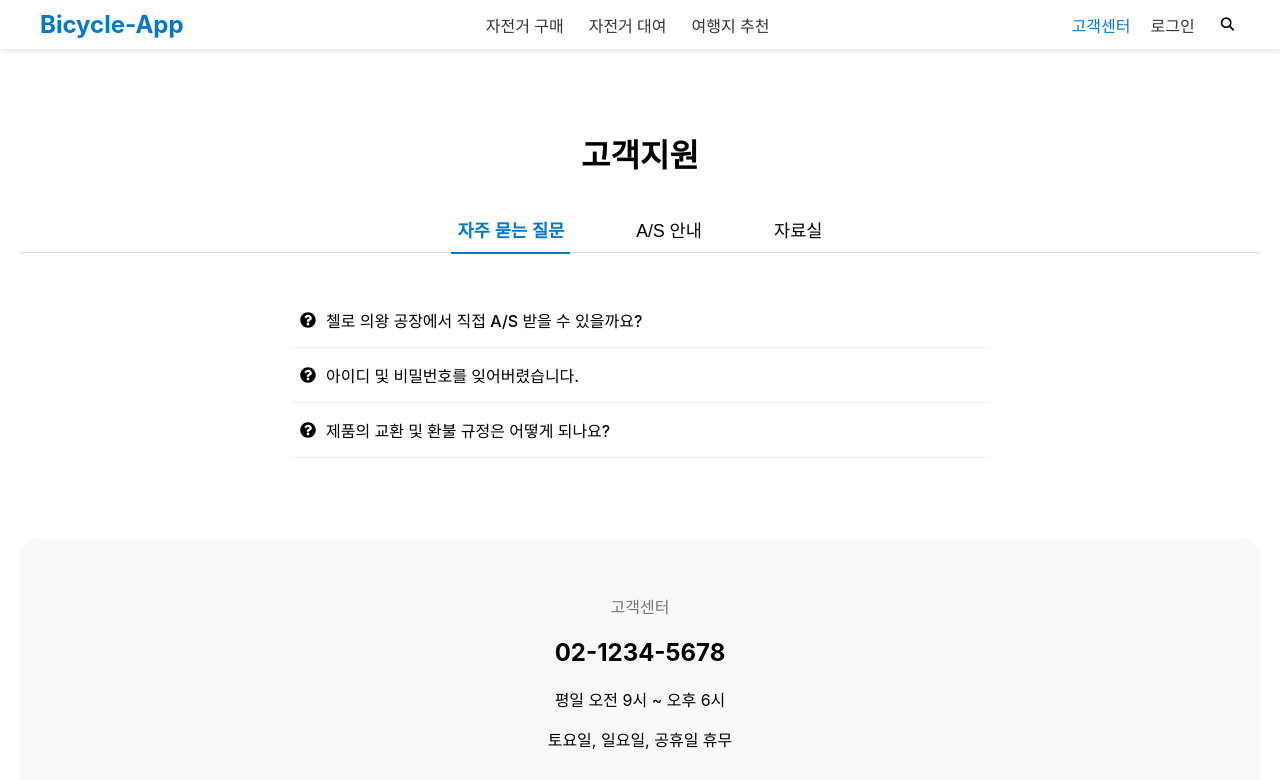
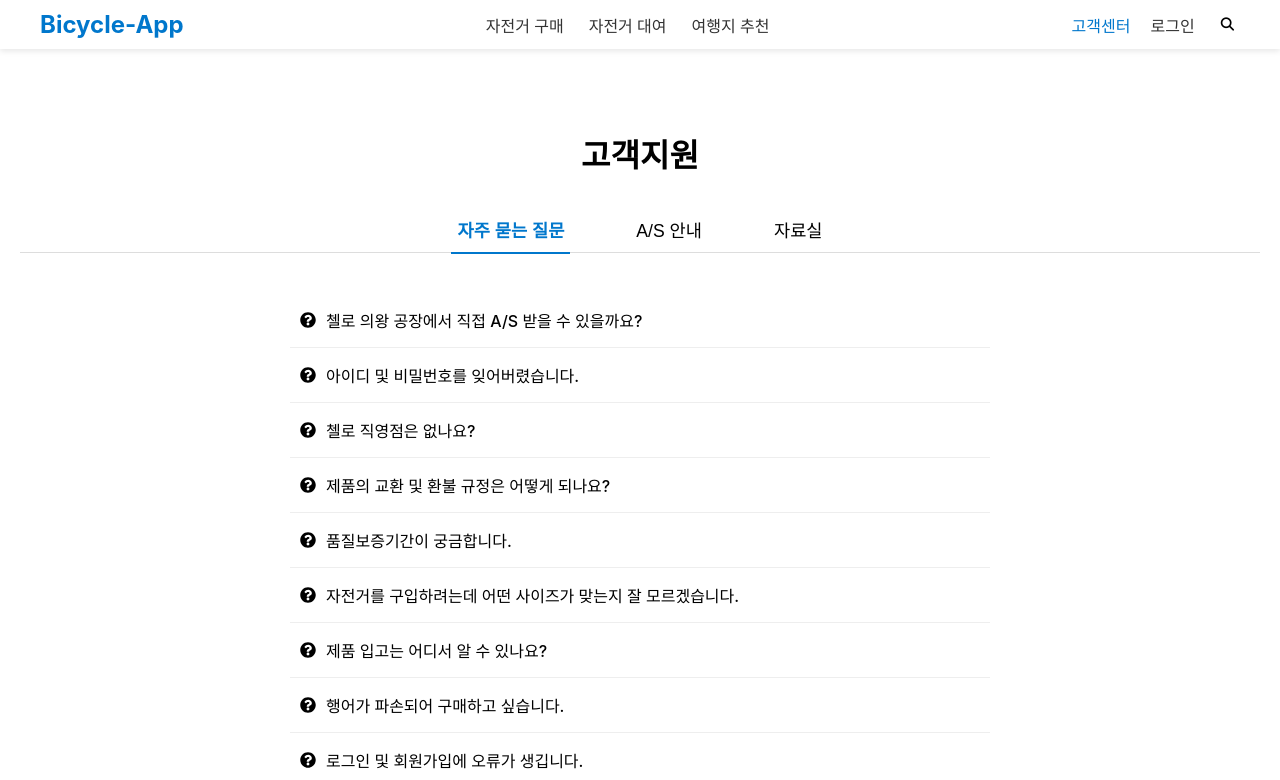
Before and after one commit to kangkijong/bicycle-app, a React (Create React App) app: page /support in a window 1280 px wide. Shown: the top 780 px of the page. Built offline with nearby package versions, Linux system fonts and the light colour scheme.

Commit message:
2025-10-14 commit

```diff
--- /dev/null
+++ b/public/data/qna.json
@@ -0,0 +1,47 @@
+[
+  {
+    "qid": "1",
+    "q": "첼로 의왕 공장에서 직접 A/S 받을 수 있을까요?",
+    "a": "첼로 자전거 A/S는 제품을 구매하신 대리점에 방문하셔서 접수하셔야 합니다.\n하지만 부득이한 경우 의왕공장 A/S 방문 희망 시, '02-2671-3000' 으로 문자 또는 전화를 통해 사전 예약 A/S접수 가능합니다.\n\n[STEP. 1]\n의왕공장 A/S 방문 전 02-2671-3000으로 문자 또는 전화로 사전 예약 A/S 접수\n\n* 문자 제목 : <의왕공장 방문AS접수 사전예약>\n* 문자 내용 : 1. 차종명, 2. 연식(KC스티커 사진), 3. 고장내용, 4. 판매/구매일자, 5. 판매/구매 영수증 사진, 6. 완성차 사진, 7. 고장 사진\n\n[STEP. 2]\n고객지원팀에서 A/S 받을 수 있는 방문 날짜 회신 (조율가능)\n\n[STEP. 3]\n회신된 예약 일자에 의왕공장 방문하여 당일 AS처리\n주소 : 경기도 의왕시 오전동 150-10 (고래들길 57) 삼천리자전거 의왕공장 3층\n\n* 보내주신 문자는 고객지원팀에서 작업 난이도 확인 후, 의왕공장에 방문 AS받으실 수 있는 예약 날자를 문자로 회신드립니다.\n* A/S예약 일자는 조율이 가능합니다.\n* 문자(전화) 예약없이 의왕 공장 방문 시, 영업일 기준 3~4일 소요 (우선순위에 따라 처리기간이 5일 이상 지연될 수 있습니다.)"
+  },
+  {
+    "qid": "2",
+    "q": "아이디 및 비밀번호를 잊어버렸습니다.",
+    "a": "홈페이지 로그인 페이지에서 이메일 변경 및 비밀번호 변경을 해주시기 바랍니다.\n\n이후에도 아이디/비밀번호를 찾지 못하신 경우 고객센터(02-2671-3000)로 문의하여 주시기 바랍니다."
+  },
+  {
+    "qid": "3",
+    "q": "첼로 직영점은 없나요?",
+    "a": "첼로자전거는 소비자에게 직접 판매를 진행하고 있지 않습니다.\n\n하지만, 좀 더 많은 제품과 우수한 정비서비스를 제공하는 '첼로 프리미엄 스토어'를 운영하고 있습니다.\n\n첼로 홈페이지 대리점 찾기를 통해 확인 가능합니다."
+  },
+  {
+    "qid": "4",
+    "q": "제품의 교환 및 환불 규정은 어떻게 되나요?",
+    "a": "제품의 교환 및 환불 신청은 구입처(구입 대리점, 인터넷 판매처 등)를 통해 진행됩니다.\n\n판매처 별로 규정이 상이하기 때문에 먼저 구입처를 통한 문의 부탁드립니다.\n\n부득이한 경우 첼로자전거 홈페이지 고객지원 - 1:1문의 및 02-2671-3000 번호로 전화를 통해 A/S 접수 신청을 남겨주시면, 별도의 안내를 통해 진행됩니다."
+  },
+  {
+    "qid": "5",
+    "q": "품질보증기간이 궁금합니다.",
+    "a": "* 첼로 자전거의 경우\n\n1. 무상 AS\n\n1) 제품 보증기간\n- 제품 보증서 확인\n- 제품 보증서가 없을 시, 생산 일자 기준\n\n2. 유상 AS\n\n1) 보증기간이 경과된 제품의 고장\n2) 보증기간 중\n- 사용자의 취급 부주의로 발생된 고장\n- 소비자에게 인계 후 수송, 이동으로 인하여 발생된 고장\n- 당사 및 당사 대리점 이외의 수리점에서 제품의 내용을 임의로 변경, 손상시켰을 때\n- 화재, 수해, 천재지변으로 인한 고장\n- 제품 보증서가 없는 경우\n\n3. 보수용품 보유기간\n- 3년\n\n4. 보증기간\n- (부품): 구입으로부터 만 6개월\n- (차체): 구입으로부터 만 1년\n\n5. 제조사(수입자)\n- 주소: 경기도 의왕시 고래들길 57\n- 성명: 삼천리자전거(주)\n- 전화번호: 02-2671-3000\n\n* 자전거를 임의로 변경 시 발생한 손상은 당사에서 책임지지 않습니다.\n* GT, 무츠, 다혼, 치넬리 브랜드는 우측 메뉴 자료실에 워런티 규정을 참고하시기 바랍니다."
+  },
+  {
+    "qid": "6",
+    "q": "자전거를 구입하려는데 어떤 사이즈가 맞는지 잘 모르겠습니다.",
+    "a": "편안한 라이딩을 위해서는 라이더의 신장에 맞는 적절한 사이즈의 자전거 선택이 중요합니다.\n\n권장 사이즈는 제품마다 상이하며, 첼로자전거 홈페이지의 각 제품 상세페이지를 통해 사이즈별 권장 신장의 확인이 가능합니다.\n\n같은 신장이라도 신체 조건에 따라 권장하는 사이즈가 달라질 수 있으니, 반드시 가까운 대리점을 방문하셔서 제품 확인과 함께 전문가와의 상담을 통해 몸에 꼭 맞는 제품을 찾으시길 추천드립니다."
+  },
+  {
+    "qid": "7",
+    "q": "제품 입고는 어디서 알 수 있나요?",
+    "a": "당사 제품은 대리점 및 온라인 업체들을 통해 판매하고 있사오니 재고 문의는 가까운 첼로 취급점에 문의하시기 바랍니다."
+  },
+  {
+    "qid": "8",
+    "q": "행어가 파손되어 구매하고 싶습니다.",
+    "a": "첼로 사이트는 기본적으로 제품 및 부품을 소비자에게 직접 판매하고 있지 않습니다.\n\n자전거 구매처 또는 주변 첼로 대리점에서 구매 요청하시기 바랍니다."
+  },
+  {
+    "qid": "9",
+    "q": "로그인 및 회원가입에 오류가 생깁니다.",
+    "a": "신규 첼로 홈페이지가 오픈되면서 새로운 보안정책으로 기존에 가입되어있던 모든 회원분들은 비밀번호를 수정 해주셔야 합니다.\n또한 장기 휴면 아이디 또는 초기 회원가입 시 전화번호 등 부정확한 정보를 입력하셨을 경우, 회원정보가 이관되지 않아 새로 회원가입을 진행해야 합니다.\n이전에 사용하시던 아이디가 접속이 되지 않으면 새로 회원가입을 진행해주시기 바랍니다.\n\n* 이전에 사용하시던 아이디가 접속이 되지 않는 분 중 정품등록을 하신 분이 계시다면, 회원 가입 후 1:1 게시판에 기존에 사용하시던 아이디 또는 성함 등을 함께 남겨주시면 등록 처리를 도와드립니다."
+  }
+]
--- a/src/pages/Support.jsx
+++ b/src/pages/Support.jsx
@@ -1,4 +1,4 @@
-import { useState } from "react";
+import React, { useEffect, useState } from "react";
 import { FaQuestionCircle } from "react-icons/fa";
 import "../styles/support.css";
 
@@ -47,7 +47,6 @@ export function Support() {
         <p>토요일, 일요일, 공휴일 휴무</p>
         <div className="support-buttons">
           <button onClick={() => setShowChatbot(true)}>1:1 문의하기</button>
-          {/* <button>자전거 정품 등록</button> */}
         </div>
       </div>
 
@@ -77,27 +76,32 @@ export function Support() {
   );
 }
 
-// ✅ FAQ 섹션
+// ✅ FAQ 섹션 (JSON 연결 버전)
 function FAQ() {
-  const faqs = [
-    { q: "첼로 의왕 공장에서 직접 A/S 받을 수 있을까요?", a: "공장에서는 직접 접수가 불가하며, 가까운 대리점을 이용해주세요." },
-    { q: "아이디 및 비밀번호를 잊어버렸습니다.", a: "로그인 화면에서 비밀번호 찾기를 이용해주세요." },
-    { q: "제품의 교환 및 환불 규정은 어떻게 되나요?", a: "구입 후 7일 이내 미사용 상태에서 교환 또는 환불 가능합니다." },
-  ];
+  const [faqs, setFaqs] = useState([]);
+  const [openIndex, setOpenIndex] = useState(null);
 
-  const [openIndex, setOpenIndex] = useState(null);
+  useEffect(() => {
+    fetch("/data/qna.json")
+      .then((res) => res.json())
+      .then((data) => setFaqs(data))
+      .catch((err) => console.error("❌ QNA 데이터를 불러오지 못했습니다:", err));
+  }, []);
+
   return (
     <div className="faq-section">
       {faqs.map((item, i) => (
         <div
-          key={i}
+          key={item.qid}
           className={`faq-item ${openIndex === i ? "open" : ""}`}
           onClick={() => setOpenIndex(openIndex === i ? null : i)}
         >
           <div className="faq-question">
             <FaQuestionCircle /> <span>{item.q}</span>
           </div>
-          {openIndex === i && <div className="faq-answer">{item.a}</div>}
+          {openIndex === i && (
+            <div className="faq-answer whitespace-pre-line">{item.a}</div>
+          )}
         </div>
       ))}
     </div>
```
